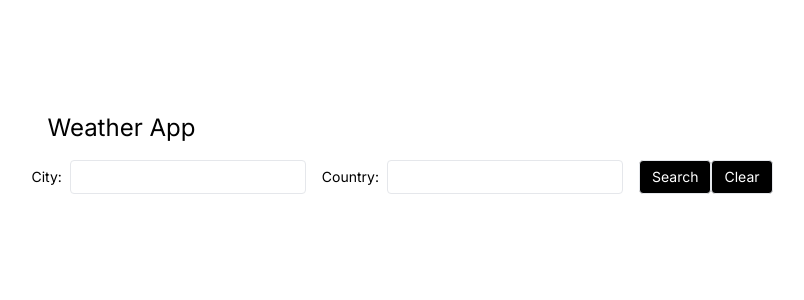
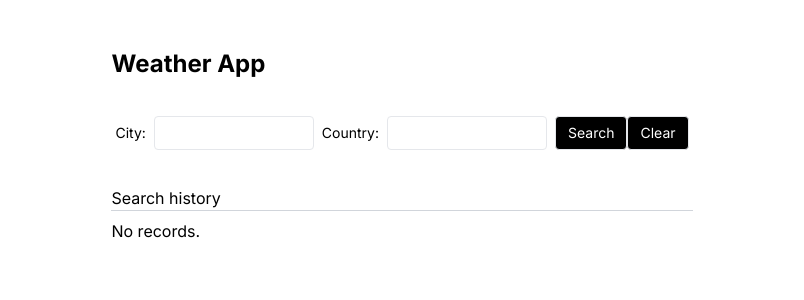
Before and after one commit to ngwenbin/react-weather, a Next.js app: page / in a window 1280 px wide. Shown: the top 300 px of the page, without its empty margins (238-1042 px from the left). Built offline with nearby package versions, Linux system fonts and the light colour scheme.

Commit message:
feat: added localstorage search history

```diff
--- a/package.json
+++ b/package.json
@@ -10,10 +10,12 @@
   },
   "dependencies": {
     "@heroicons/react": "^2.1.1",
+    "@types/uuid": "^9.0.8",
     "clsx": "^2.1.0",
     "next": "14.1.3",
     "react": "^18",
-    "react-dom": "^18"
+    "react-dom": "^18",
+    "uuid": "^9.0.1"
   },
   "devDependencies": {
     "@types/node": "^20",
--- a/src/components/common/button/index.tsx
+++ b/src/components/common/button/index.tsx
@@ -2,13 +2,11 @@ import clsx from "clsx";
 import { ButtonHTMLAttributes, InputHTMLAttributes } from "react";
 
 interface ButtonProps extends ButtonHTMLAttributes<HTMLButtonElement> {
-  id: string;
   className?: string;
   children: React.ReactNode;
 }
 
 export const Button = ({
-  id,
   children,
   className,
   type = "button",
@@ -17,11 +15,11 @@ export const Button = ({
   return (
     <button
       {...props}
-      id={id}
       type={type}
       className={clsx(
         className,
-        "border px-3 py-1.5 rounded bg-black text-white text-sm h-min whitespace-nowrap"
+        "border px-3 py-1.5 rounded bg-black text-white text-sm h-min whitespace-nowrap",
+        "disabled:bg-gray-400 disabled:cursor-not-allowed"
       )}
     >
       {children}
--- a/src/components/pages/home/components/WeatherDisplay.tsx
+++ b/src/components/pages/home/components/WeatherDisplay.tsx
@@ -1,15 +1,11 @@
-interface WeatherDisplayProps {
-  weatherMain: string;
-  weatherDescription: string;
-  city: string;
-  countryCode: string;
-  temperatureMax: number;
-  temperatuerMin: number;
-  humidity: number;
-  time: number;
+import { WeatherData } from "../utils/parseWeatherData";
+
+export interface WeatherDisplayProps {
+  data: WeatherData;
 }
 
-export const WeatherDisplay = ({
+export const WeatherDisplay = ({ data }: WeatherDisplayProps) => {
+  const {
     weatherMain,
     weatherDescription,
     city,
@@ -18,7 +14,7 @@ export const WeatherDisplay = ({
     temperatureMax,
     humidity,
     time,
-}: WeatherDisplayProps) => {
+  } = data;
   const date = new Date(time);
   return (
     <div className="flex flex-col">
@@ -34,12 +30,12 @@ export const WeatherDisplay = ({
         <tr>
           <th>Temperature: </th>
           <td>
-            {temperatuerMin} to {temperatureMax}
+            {temperatuerMin}&#8457; to {temperatureMax}&#8457;
           </td>
         </tr>
         <tr>
           <th>Humidity: </th>
-          <td>{humidity}</td>
+          <td>{humidity}%</td>
         </tr>
         <tr>
           <th>Time: </th>
--- /dev/null
+++ b/src/components/pages/home/components/WeatherSearchRecord.tsx
@@ -0,0 +1,52 @@
+import { Button } from "@/components/common";
+import { WeatherData } from "../utils/parseWeatherData";
+import {} from "@heroicons/react/24/outline";
+import { TrashIcon } from "@heroicons/react/24/solid";
+import { MagnifyingGlassCircleIcon } from "@heroicons/react/24/solid";
+
+interface WeatherSearchRecordProps {
+  data: WeatherData[];
+  handleOnSearch: (record: WeatherData) => void;
+  handleOnDelete: (id: string) => void;
+}
+
+export const WeatherSearchRecord = ({
+  data,
+  handleOnSearch,
+  handleOnDelete,
+}: WeatherSearchRecordProps) => {
+  const isEmpty = data.length === 0;
+
+  if (isEmpty) {
+    return <div>No records.</div>;
+  }
+  return (
+    <div className="flex flex-col">
+      {data.map((record, idx) => {
+        const { time, city, countryCode, id } = record;
+        const date = new Date(time);
+
+        return (
+          <div
+            key={id}
+            className="py-1 flex justify-between border-b border-gray-300 items-center"
+          >
+            <div>
+              <span className="pr-2">{idx + 1}.</span>
+              {[city, countryCode].join(", ")}
+            </div>
+            <div className="flex items-center">
+              <div className="pr-4">{date.toLocaleString()}</div>
+              <Button onClick={() => handleOnSearch(record)}>
+                <MagnifyingGlassCircleIcon width={24} height={24} />
+              </Button>
+              <Button onClick={() => handleOnDelete(id)}>
+                <TrashIcon width={24} height={24} />
+              </Button>
+            </div>
+          </div>
+        );
+      })}
+    </div>
+  );
+};
--- a/src/components/pages/home/index.tsx
+++ b/src/components/pages/home/index.tsx
@@ -1,62 +1,91 @@
 import { Button, Input } from "@/components/common";
-import { FormEvent } from "react";
+import { FormEvent, useState } from "react";
 import { useWeather } from "./loader/weather";
 import { GetWeatherRequestBody } from "@/pages/api/getWeather";
 import { WeatherDisplay } from "./components/WeatherDisplay";
+import useLocalStorage from "@/components/hooks/useLocalStorage";
+import { WeatherData, parseWeatherData } from "./utils/parseWeatherData";
+import { WeatherSearchRecord } from "./components/WeatherSearchRecord";
 
 export const HomePage = () => {
-  const { getWeather, isLoading, errors, data } = useWeather();
+  const { getWeather, isLoading, errors } = useWeather();
+  const { value: weatherHistory, setValue: setWeatherHistory } =
+    useLocalStorage<WeatherData[]>("weather-history");
+
+  const handleGetWeather = async (input: GetWeatherRequestBody) => {
+    const weatherData = await getWeather(input);
+    if (weatherData?.data) {
+      const parsedWeatherData = parseWeatherData(weatherData.data);
+      setWeatherHistory((curr) => [parsedWeatherData, ...(curr ?? [])]);
+    }
+  };
+
+  const handleOnSearch = (record: WeatherData) => {
+    const { lat, lon } = record;
+    handleGetWeather({ city: "", country: "", lat, lon });
+  };
+
+  const handleOnDelete = (id: string) => {
+    setWeatherHistory((curr) => curr?.filter((i) => i.id !== id));
+  };
 
   const handleOnSubmit = async (e: FormEvent<HTMLFormElement>) => {
     e.preventDefault();
     const data = new FormData(e.currentTarget);
-    let formData = Object.fromEntries(data.entries()) as GetWeatherRequestBody;
-    getWeather(formData);
+    const formData = Object.fromEntries(
+      data.entries()
+    ) as unknown as GetWeatherRequestBody;
+    handleGetWeather(formData);
   };
+
+  const firstWeatherResult = weatherHistory?.[0];
 
   return (
     <div>
-      <h1 className="text-2xl p-4">Weather App</h1>
-      <form className="flex" onSubmit={handleOnSubmit}>
+      <h1 className="text-2xl py-8 font-bold">Weather App</h1>
+      <form className="flex flex-wrap" onSubmit={handleOnSubmit}>
+        <div className="flex flex-col sm:flex-row">
           <Input
             id="city"
             name="city"
             label="City:"
             labelClassName="mr-2"
-          containerClassName="mr-4"
+            containerClassName="flex items-center grow justify-between m-1"
+            className="min-w-0 truncate max-w-40"
           />
           <Input
             id="country"
             name="country"
             label="Country:"
             labelClassName="mr-2"
-          containerClassName="mr-4"
+            containerClassName="flex items-center grow justify-between m-1"
+            className="min-w-0 truncate max-w-40"
           />
+        </div>
+        <div className="basis-full sm:basis-auto m-1">
           <Button id="search" type="submit" disabled={isLoading}>
             Search
           </Button>
-        <Button id="clear" disabled={isLoading}>
+          <Button id="clear" type="reset" disabled={isLoading}>
             Clear
           </Button>
+        </div>
       </form>
-      <div className="mt-4">
+      <div className="my-4">
         {errors && (
           <div className="bg-red-300 border border-red-600 w-full px-2 text-sm py-1 rounded">
             {errors}
           </div>
         )}
-        {data && (
-          <WeatherDisplay
-            city={data.name}
-            time={data.dt}
-            temperatuerMin={data.main.temp_min}
-            temperatureMax={data.main.temp_max}
-            weatherMain={data.weather[0].main}
-            weatherDescription={data.weather[0].description}
-            countryCode={data.sys.country}
-            humidity={data.main.humidity}
+        {firstWeatherResult && <WeatherDisplay data={firstWeatherResult} />}
+      </div>
+      <div className="flex flex-col my-8">
+        <h2 className=" border-b border-gray-300 mb-2">Search history</h2>
+        <WeatherSearchRecord
+          data={weatherHistory ?? []}
+          handleOnDelete={handleOnDelete}
+          handleOnSearch={handleOnSearch}
         />
-        )}
       </div>
     </div>
   );
--- /dev/null
+++ b/src/components/pages/home/utils/parseWeatherData.ts
@@ -0,0 +1,33 @@
+import { WeatherResponse } from "@/pages/api/getWeather";
+import { v4 as uuidv4 } from "uuid";
+
+export type WeatherData = {
+  id: string;
+  weatherMain: string;
+  weatherDescription: string;
+  city: string;
+  countryCode: string;
+  temperatureMax: number;
+  temperatuerMin: number;
+  humidity: number;
+  time: number;
+  lat: number;
+  lon: number;
+};
+
+export const parseWeatherData = (input: WeatherResponse): WeatherData => {
+  const { name, main, weather, sys, coord } = input;
+  return {
+    id: uuidv4(),
+    city: name,
+    time: Date.now(),
+    temperatuerMin: main.temp_min,
+    temperatureMax: main.temp_max,
+    weatherMain: weather[0].main,
+    weatherDescription: weather[0].description,
+    countryCode: sys.country,
+    humidity: main.humidity,
+    lat: coord.lat,
+    lon: coord.lon,
+  };
+};
--- a/src/pages/api/getWeather.ts
+++ b/src/pages/api/getWeather.ts
@@ -9,6 +9,8 @@ export type GetWeatherResponse = {
 export type GetWeatherRequestBody = {
   city: string;
   country: string;
+  lat?: number;
+  lon?: number;
 };
 
 const isValidBody = <T extends Record<string, unknown>>(
@@ -42,6 +44,7 @@ export type WeatherResponse = {
     humidity: number;
   };
   sys: { country: string };
+  id: number;
   name: string;
 };
 
@@ -54,19 +57,28 @@ export default async function handler(
     const isValidRequestBody = isValidBody<GetWeatherRequestBody>(body, [
       "city",
       "country",
+      "lat",
+      "lon",
     ]);
     if (!isValidRequestBody) throw Error("Invalid paramters");
-    const { city, country } = body;
+    const { city, country, lat: initialLat, lon: initialLon } = body;
+    const openWeatherAccessKey = process.env.OPEN_WEATHER ?? "";
+    let lat = initialLat;
+    let lon = initialLon;
 
-    const openWeatherAccessKey = process.env.OPEN_WEATHER ?? "";
-    const geoEncodeEndpoint = `http://api.openweathermap.org/geo/1.0/direct?q=${city},$${country}&limit=1&appid=${openWeatherAccessKey}`;
+    // Skip lat lon api call if provided.
+    if (!lat && !lon) {
+      const geoEncodeEndpoint = `http://api.openweathermap.org/geo/1.0/direct?q=${city},$${country}&limit=1&appid=${openWeatherAccessKey}`;
+      const geoCodeResponse = await fetch(geoEncodeEndpoint);
+      const geoCodeData = (await geoCodeResponse.json()) as GeoCodeResponse;
 
-    const geoCodeResponse = await fetch(geoEncodeEndpoint);
-    const geoCodeData = (await geoCodeResponse.json()) as GeoCodeResponse;
-    if (geoCodeData.length === 0) {
-      throw Error("No such city / country");
+      if (geoCodeData.length === 0) {
+        throw Error("No such city / country");
+      }
+      const { lat: geoCodeDataLat, lon: geoCodeDataLon } = geoCodeData[0];
+      lat = geoCodeDataLat;
+      lon = geoCodeDataLon;
     }
-    const { lat, lon } = geoCodeData[0];
     const weatherEndpoint = `https://api.openweathermap.org/data/2.5/weather?lat=${lat}&lon=${lon}&appid=${openWeatherAccessKey}`;
     const weatherResponse = await fetch(weatherEndpoint);
     const weatherData = (await weatherResponse.json()) as WeatherResponse;
--- a/src/pages/index.tsx
+++ b/src/pages/index.tsx
@@ -6,7 +6,7 @@ const inter = Inter({ subsets: ["latin"] });
 export default function Home() {
   return (
     <main
-      className={`flex min-h-screen flex-col items-center justify-between p-24 ${inter.className}`}
+      className={`flex min-h-screen flex-col items-center justify-between ${inter.className} p-4`}
     >
       <HomePage />
     </main>
```
Also changed, not shown: 1 other file (tests, documents, lock files or other folders). Lines whose indentation alone changed are shown as unchanged.
